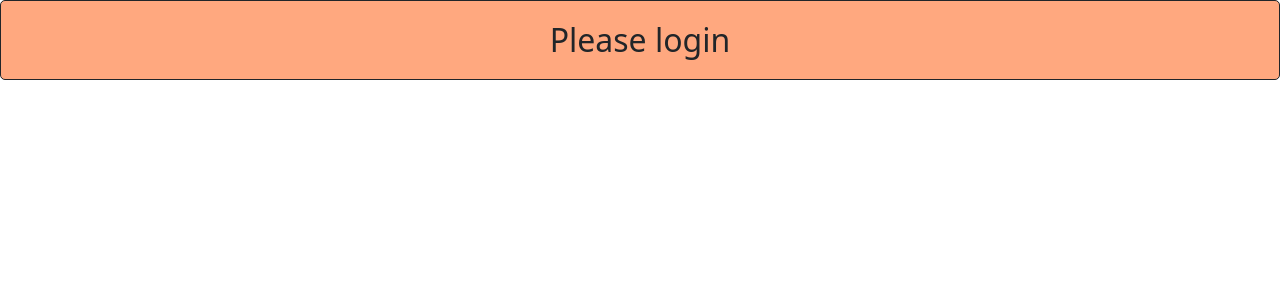
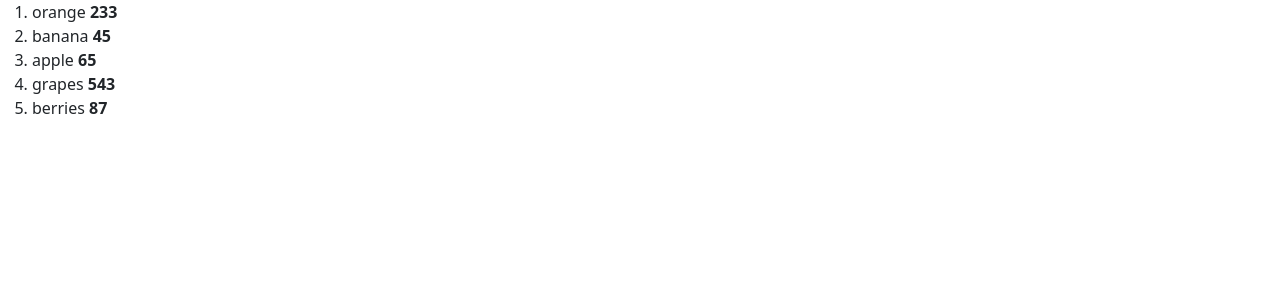
Before and after one commit to ArhabSafwan/react-app, a React (Vite) app: page / in a window 1280 px wide. Shown: the top 300 px of the page. Built offline with nearby package versions, Linux system fonts and the light colour scheme.

Commit message:
up to fruits

```diff
--- a/src/App.tsx
+++ b/src/App.tsx
@@ -3,13 +3,15 @@ import { Buttons } from "./components/Buttons";
 import { useState } from "react";
 import Student from "./components/Student";
 import UserGreeting from "./components/UserGreeting";
+import List from "./components/List";
 //props: read only properties that can be shared from parent component
 // to child component
 function App() {
   const [alertVisible, setAlertVisible] = useState(false);
   return (
     <div>
-      <UserGreeting isUserLogged={false} name="Arhab"/>
+      {/* <UserGreeting isUserLogged={false} name="Arhab"/> */}
+      <List/>
     </div>
   );
 }
--- /dev/null
+++ b/src/components/List.tsx
@@ -0,0 +1,29 @@
+import React from "react";
+
+const List = () => {
+  const fruits = [
+    { id: 1, name: "orange", calories: 233 },
+    { id: 2, name: "banana", calories: 45 },
+    { id: 3, name: "apple", calories: 65 },
+    { id: 4, name: "grapes", calories: 543 },
+    { id: 5, name: "berries", calories: 87 },
+  ];
+  //   fruits.sort((a,b) => a.name.localeCompare(b.name)); //alphabetic
+//   fruits.sort((a, b) => b.name.localeCompare(a.name)); // reverse alphabetic
+
+// const highcCalFruits = fruits.filter(fruit=> fruit.calories > 100); finding high cal fruit
+// const lowcCalFruits = fruits.filter(fruit => fruit.calories<100);  low cal fruit
+
+  const listItems = fruits.map((fruit) => (
+    <li key={fruit.id}>
+      {fruit.name} <b>{fruit.calories}</b>
+    </li>
+  ));
+  return (
+    <div>
+      <ol>{listItems}</ol>
+    </div>
+  );
+};
+
+export default List;
```
